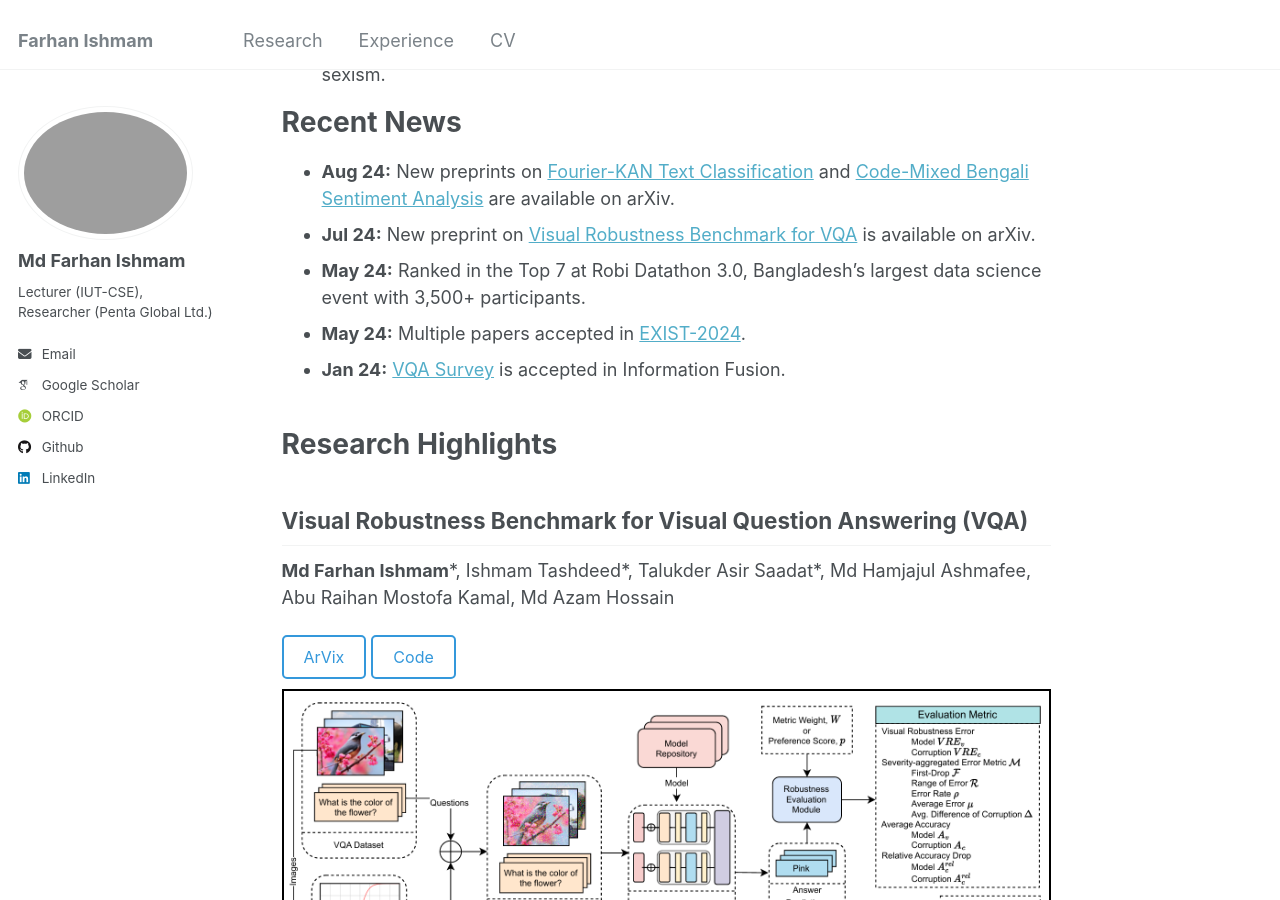
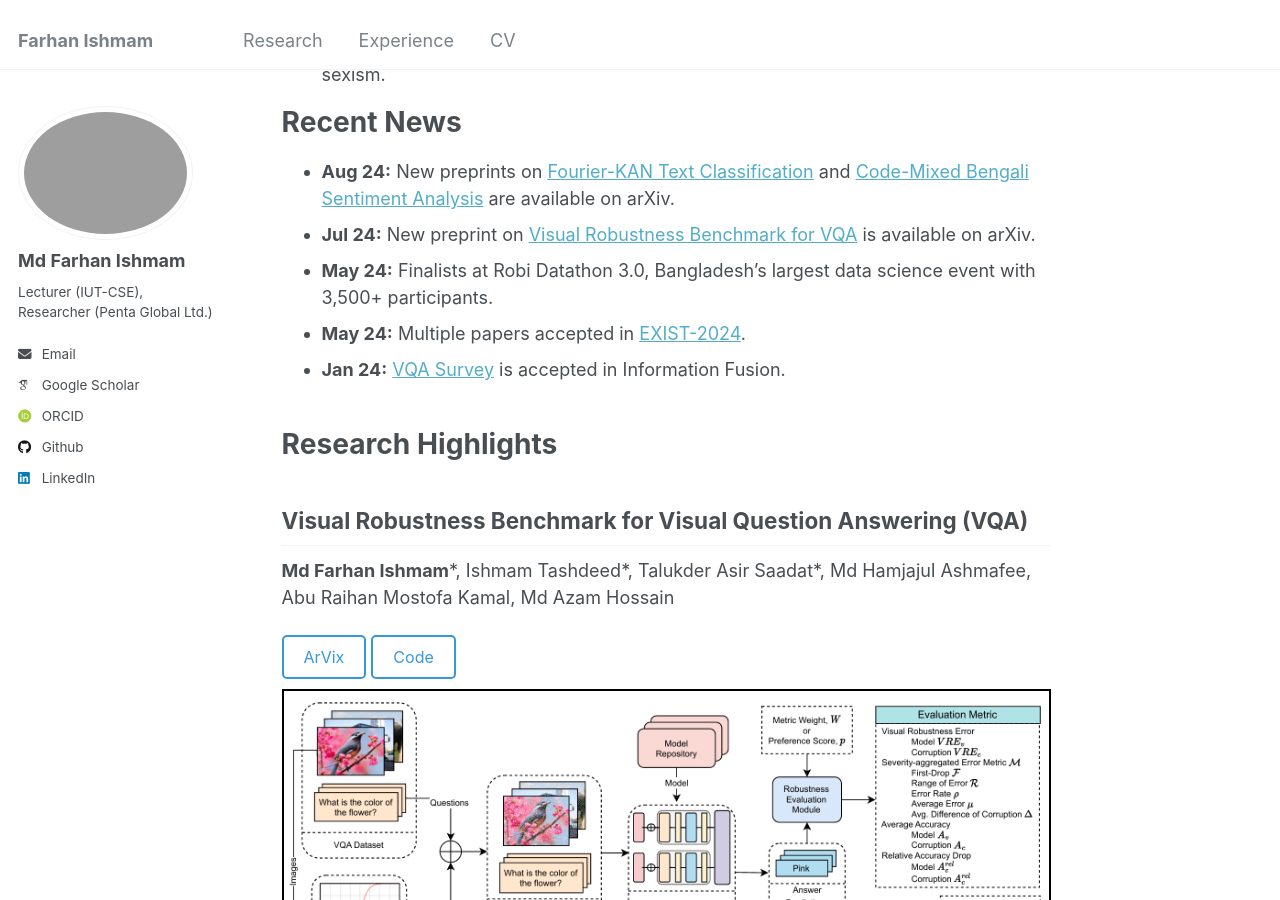
Before and after one commit to farhanishmam/farhanishmam.github.io, a Jekyll site: the page built from _pages/about.md, in a window 1280 px wide and 900 px high, scrolled down 766 px. Built offline with Jekyll 4.4.1, drawn with Linux system fonts in a browser that asks for light colours; some web fonts are replaced.

Commit message:
Update about.md

```diff
--- a/_pages/about.md
+++ b/_pages/about.md
@@ -68,7 +68,7 @@ Currently, I am collaborating with <a href = "https://about.uq.edu.au/experts/32
 
 - **Aug 24:** New preprints on <a href="https://arxiv.org/abs/2408.08803">Fourier-KAN Text Classification</a> and <a href="https://arxiv.org/abs/2408.08964">Code-Mixed Bengali Sentiment Analysis</a> are available on arXiv.
 - **Jul 24:** New preprint on <a href="https://arxiv.org/abs/2407.03386">Visual Robustness Benchmark for VQA</a> is available on arXiv.
-- **May 24:** Ranked in the Top 7 at Robi Datathon 3.0, Bangladesh's largest data science event with 3,500+ participants.
+- **May 24:** Finalists at Robi Datathon 3.0, Bangladesh's largest data science event with 3,500+ participants.
 - **May 24:** Multiple papers accepted in <a href="http://nlp.uned.es/exist2024/">EXIST-2024</a>.
 - **Jan 24:** <a href="https://www.sciencedirect.com/science/article/abs/pii/S1566253524000484">VQA Survey</a> is accepted in Information Fusion.
 <br><br>
```
